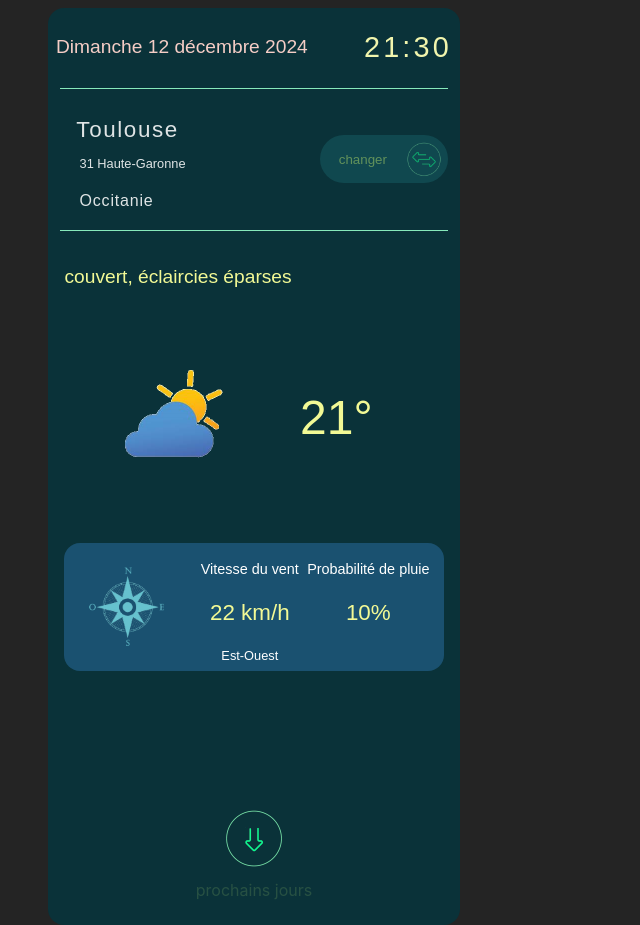
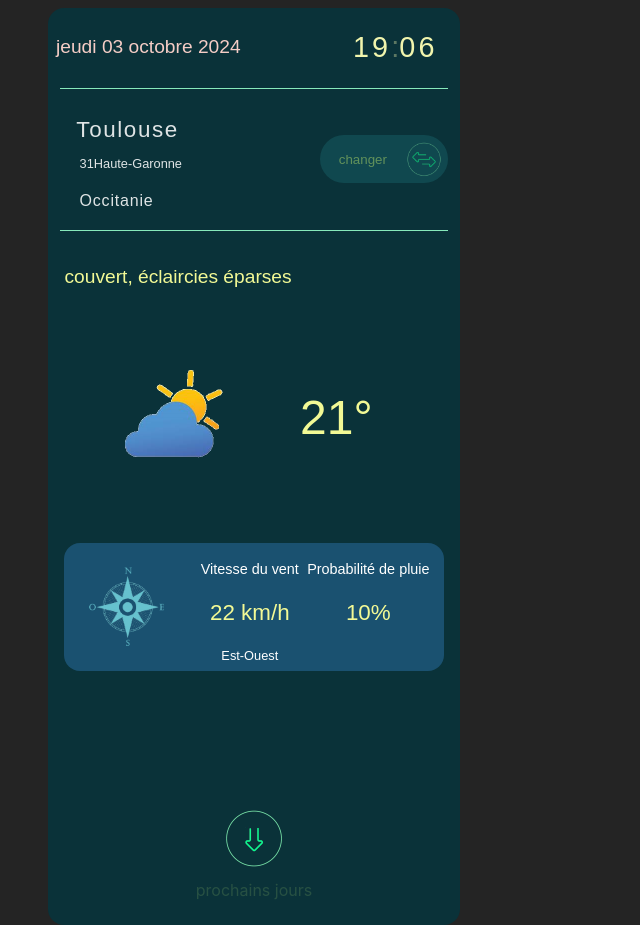
Before and after one commit to Almasyser/appli_meteo, a React (Vite) app: page / in a window 1280 px wide. Shown: the whole page, without its empty margins (0-640 px from the left). Built offline with nearby package versions, Linux system fonts and the light colour scheme; a web font is replaced by a local one.

Commit message:
interface users - fetch api static - return meteoData

```diff
--- a/package.json
+++ b/package.json
@@ -23,7 +23,8 @@
     "react-icons": "^5.3.0",
     "react-router-dom": "^6.26.2",
     "recharts": "^2.13.3",
-    "sass": "^1.79.4"
+    "sass": "^1.79.4",
+    "zustand": "^5.0.2"
   },
   "devDependencies": {
     "@eslint/js": "^9.9.0",
--- a/src/frontend/pages_users/components/header/Header.jsx
+++ b/src/frontend/pages_users/components/header/Header.jsx
@@ -1,9 +1,29 @@
 import "./header.css";
+import ConvertDateJMA from "../utils/ConvertDateJMA";
 function Header() {
+  const jours = [
+    "dimanche",
+    "lundi",
+    "mardi",
+    "mercredi",
+    "jeudi",
+    "vendredi",
+    "samedi"
+  ];
+  const now = new Date();
+  const dateJMA = ConvertDateJMA(now);
+  const jour = jours[now.getDay()];
+  const heure = String(now.getHours()).padStart(2,'0');
+  const minute = String(now.getMinutes()).padStart(2,'0');
+
   return (
     <div className="header-container">
-      <p className="header-date">Dimanche 12 décembre 2024</p>
-      <p className="header-hour">21:30</p>
+      <p className="header-date">{jour}&nbsp;{dateJMA}</p>
+      <div className="hour-box">
+        <p className="header-hour">{heure}</p>
+        <p className="hour-dots">:</p>
+        <p className="header-hour">{minute}</p>
+      </div>
     </div>
   )
 
--- a/src/frontend/pages_users/components/header/header.css
+++ b/src/frontend/pages_users/components/header/header.css
@@ -24,10 +24,37 @@
   color: #F5CDC6;
   padding-left: 0.5rem;
 }
-.header-container .header-hour {
+.header-container .hour-box {
+  width: 26%;
+  display: flex;
+}
+.header-container .hour-box .header-hour {
+  width: -moz-max-content;
+  width: max-content;
   font-family: "barlow", sans-serif;
+  font-size: 1.8rem;
   letter-spacing: 0.2rem;
+  color: #F1F5AD;
+}
+.header-container .hour-box .hour-dots {
+  font-family: "barlow", sans-serif;
   font-size: 1.8rem;
   color: #F1F5AD;
-  padding-right: 0.5rem;
+  animation: infinite ease-out;
+  animation-name: clignote;
+  animation-duration: 1s;
+}
+@keyframes clignote {
+  0% {
+    opacity: 0.2;
+  }
+  80% {
+    opacity: 0.4;
+  }
+  90% {
+    opacity: 1;
+  }
+  100% {
+    opacity: 1;
+  }
 }/*# sourceMappingURL=header.css.map */
--- a/src/frontend/pages_users/components/header/header.scss
+++ b/src/frontend/pages_users/components/header/header.scss
@@ -3,7 +3,6 @@
   width: 100%;
   height: 48px;
   margin-top: 16px;
-  // border: 1px solid yellow;
   display: flex;
   justify-content: space-between;
   align-items: center;
@@ -13,11 +12,29 @@
     color: $HeaderText;
     padding-left: 0.5rem;
   }
-  .header-hour{
-    font-family: "barlow", sans-serif;
-    letter-spacing: 0.2rem;
-    font-size: 1.8rem;
-    color: $HeaderHour;
-    padding-right: 0.5rem;
+  .hour-box{
+    width: 26%;
+    display: flex;
+    .header-hour{
+      width: max-content;
+      font-family: "barlow", sans-serif;
+      font-size: 1.8rem;
+      letter-spacing: 0.2rem;
+      color: $HeaderHour;
+    }
+    .hour-dots{
+      font-family: "barlow", sans-serif;
+      font-size: 1.8rem;
+      color: $HeaderHour;
+      animation: infinite ease-out;
+      animation-name: clignote;
+      animation-duration: 1s;
+      @keyframes clignote {
+        0%{opacity: 0.2}
+        80%{opacity: 0.4;}
+        90%{opacity: 1;}
+        100%{opacity: 1;}
+      }
+    }
   }
 }
--- a/src/frontend/pages_users/components/location/Location.jsx
+++ b/src/frontend/pages_users/components/location/Location.jsx
@@ -1,12 +1,16 @@
 import "./location.css";
+import { useLocation }  from "../../hooks/useLocation";
 import changeImg from "../../assets/Change_green-128.png";
 function ModalLocation (){
+  const {city_code, department_code, department_name, region_name, latitude, longitude } = useLocation();
+  console.log(latitude,"  ",longitude);
+
   return(
     <div className="location-container">
       <span className="location-text">
-        <p className="location-town">Toulouse</p>
-        <p className="location-departement">31 Haute-Garonne</p>
-        <p className="location-region">Occitanie</p>
+        <p className="location-town">{city_code}</p>
+        <p className="location-departement">{department_code}{department_name}</p>
+        <p className="location-region">{region_name}</p>
       </span>
       <span className="location-button">
         <button className="btn-box">
--- /dev/null
+++ b/src/frontend/pages_users/components/utils/ConvertDateJMA.js
@@ -0,0 +1,10 @@
+function ConvertDateJMA(dateISO){
+  const date = new Date(dateISO);
+  console.log("date",date);
+
+  const options = { day: '2-digit', month: 'long', year: 'numeric'};
+  const dateFormat = date.toLocaleDateString('fr-fr', options);
+  return dateFormat;
+
+}
+export default ConvertDateJMA;
--- /dev/null
+++ b/src/frontend/pages_users/hooks/useLocation.js
@@ -0,0 +1,9 @@
+import {create} from 'zustand';
+export const useLocation = create(() =>({
+    city_code: "Toulouse",
+    department_code: "31",
+    department_name: "Haute-Garonne",
+    region_name: "Occitanie",
+    latitude: "55.12",
+    longitude: "45.25"
+  }))
```
Also changed, not shown: src/frontend/pages_users/components/utils/FetchApiStatic.js (added, +25 -0 lines), 2 other files (tests, documents, lock files or other folders).
